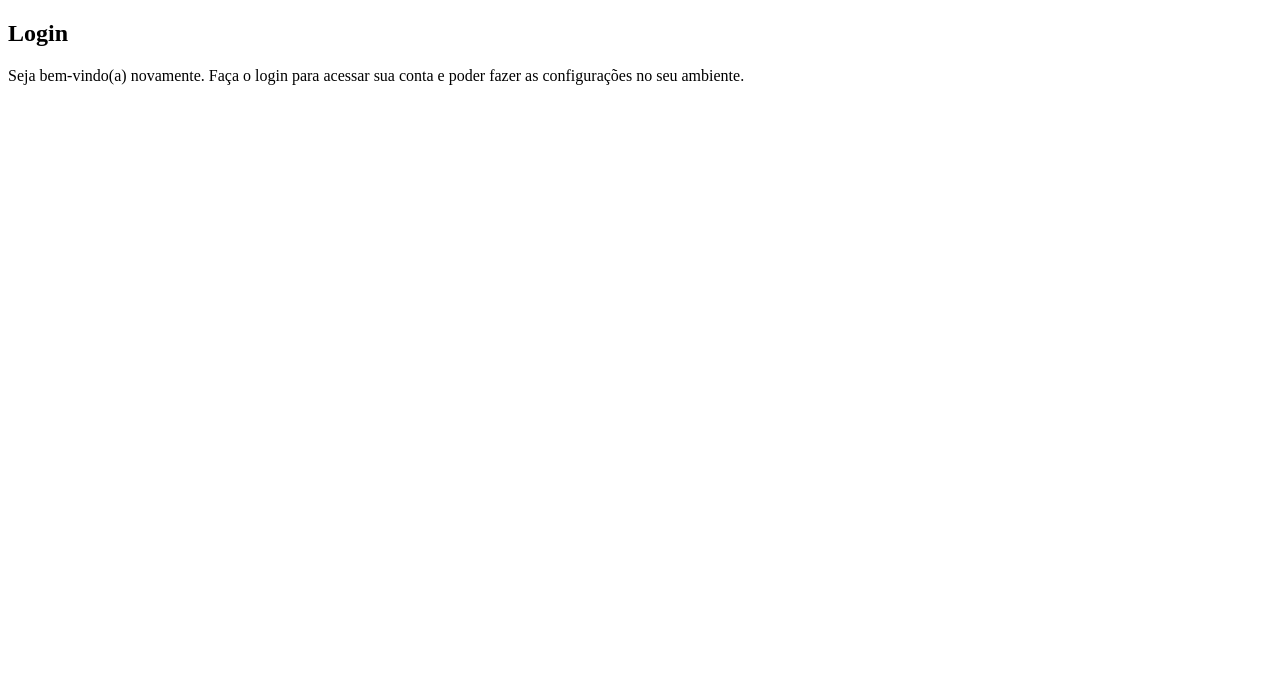
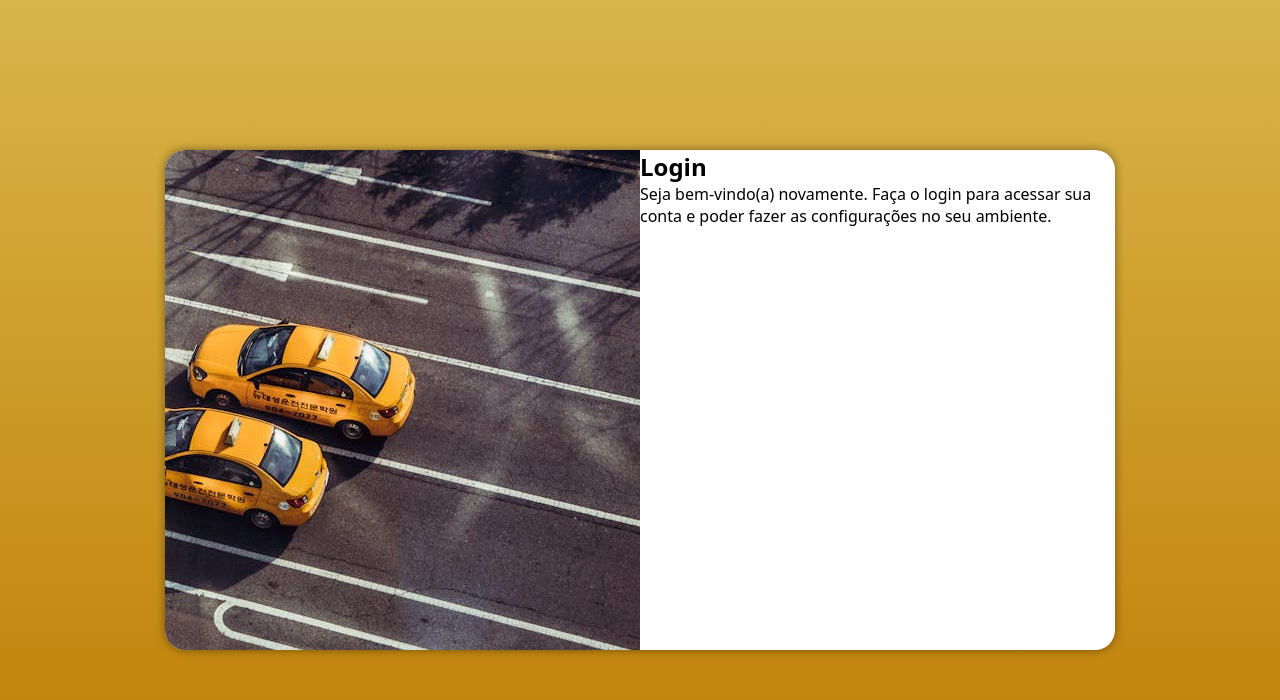
Before and after one commit to WebertonAlvesDevs/projeto-login, a plain HTML site: page index.html in a window 1280 px wide. Drawn offline with Linux system fonts and the light colour scheme.

Commit message:
mq para outras delas

```diff
--- a/estilos/style.css
+++ b/estilos/style.css
@@ -4,3 +4,51 @@ Paleta de Cores
 Amarelo: #F2CF1D
 Amarelo Dark: #BF7E04
 Marrom Amarelado: #8C3503 */
+
+*{
+    font-family: system-ui, -apple-system, BlinkMacSystemFont, 'Segoe UI', Roboto, Oxygen, Ubuntu, Cantarell, 'Open Sans', 'Helvetica Neue', sans-serif;
+    padding: 0px;
+    margin: 0px;
+    box-sizing: border-box;
+
+}
+body,html{
+    background-color: #BF7E04;
+    height: 100vh;
+    width: 100vw;
+
+}
+main{
+    position: relative;
+    height: 100vh;
+    width: 100vw;
+}
+section#login{
+    display: block;
+    position: absolute;
+    top: 50%;
+    left: 50%;
+    transform: translate(-50%,-50%);
+    overflow: hidden;
+   box-shadow: 0px 0px 10px rgba(0, 0, 0, 0.445);
+    background-color: white;
+    width: 250px;
+    height: 500px;
+    border-radius: 20px;
+
+    transition: width 0.5, height 0.5;
+    transition-timing-function: ease;
+
+}
+section#login>div#imagem{
+    background: #F2CF1D url(../imagens/fundologin.jpg);
+    background-size: cover no-repeat;
+    background-position: center right;
+    height: 200px;
+
+}
+section#login>formulario{
+    display: block;
+    padding: 10px;
+
+}
--- a/index.html
+++ b/index.html
@@ -5,6 +5,7 @@
     <meta name="viewport" content="width=device-width, initial-scale=1.0">
     <title>Login</title>
     <link rel="stylesheet" href="estilos/style.css">
+    <link rel="stylesheet" href="media-query.css">
 </head>
 <body>
     <main>
--- /dev/null
+++ b/media-query.css
@@ -0,0 +1,44 @@
+@charset "UTF8";
+
+*{
+
+}
+@media screen and (min-width: 768px) and (max-width: 992px) {
+    body{
+        background-image: linear-gradient(to bottom, #D9B54A,#BF7E04);
+    }
+    section#login{
+        width: 80vw;
+
+    }
+    section#login > div#imagem{
+        float: left;
+        width: 30%;
+        height: 100%;
+    }
+    section#login> div#formulario{
+        float: right;
+        width: 70%;
+
+    }
+
+}
+@media screen and (min-width:992px) {
+    body{
+        background-image: linear-gradient(to bottom, #D9B54A,#BF7E04);
+    }
+    section#login{
+        width: 950px;
+    }
+    section#login>div#imagem{
+        float: left;
+        width: 50%;
+        height: 100%;
+    }
+    section#login>div#formulario{
+        float: right;
+        width: 50%;
+
+    }
+
+}
```
